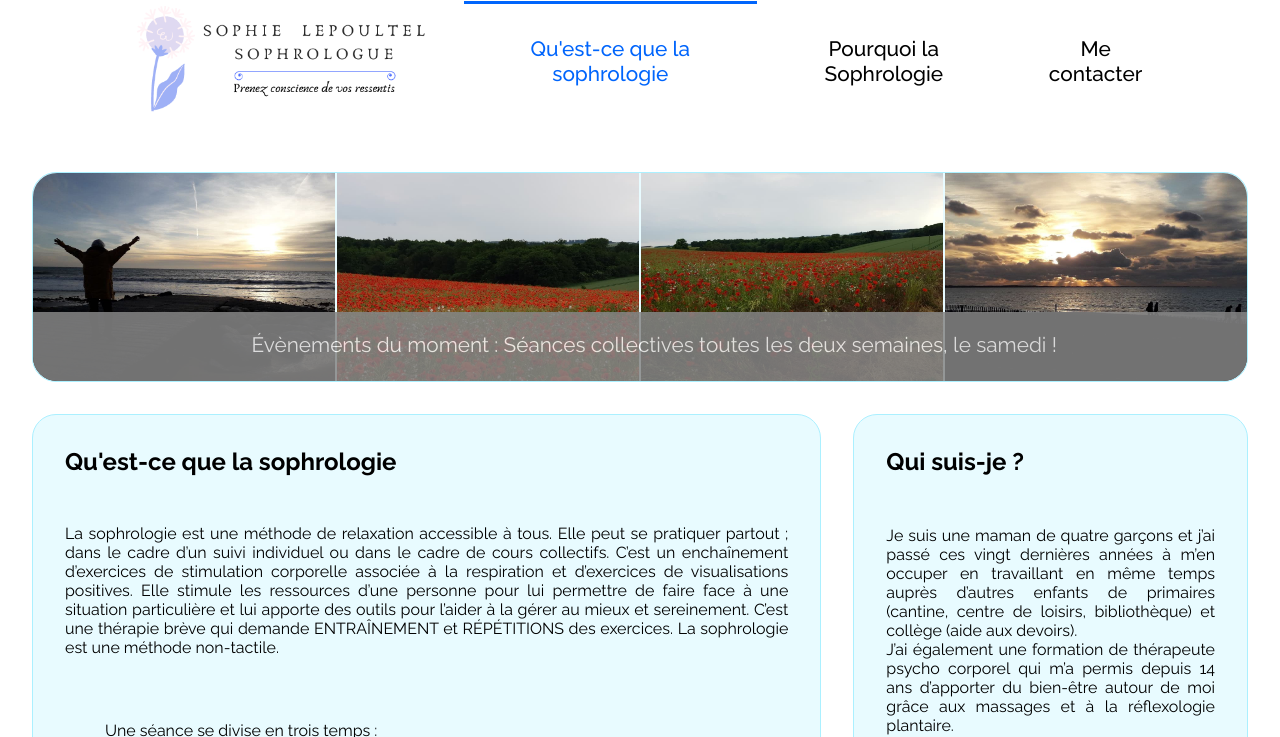
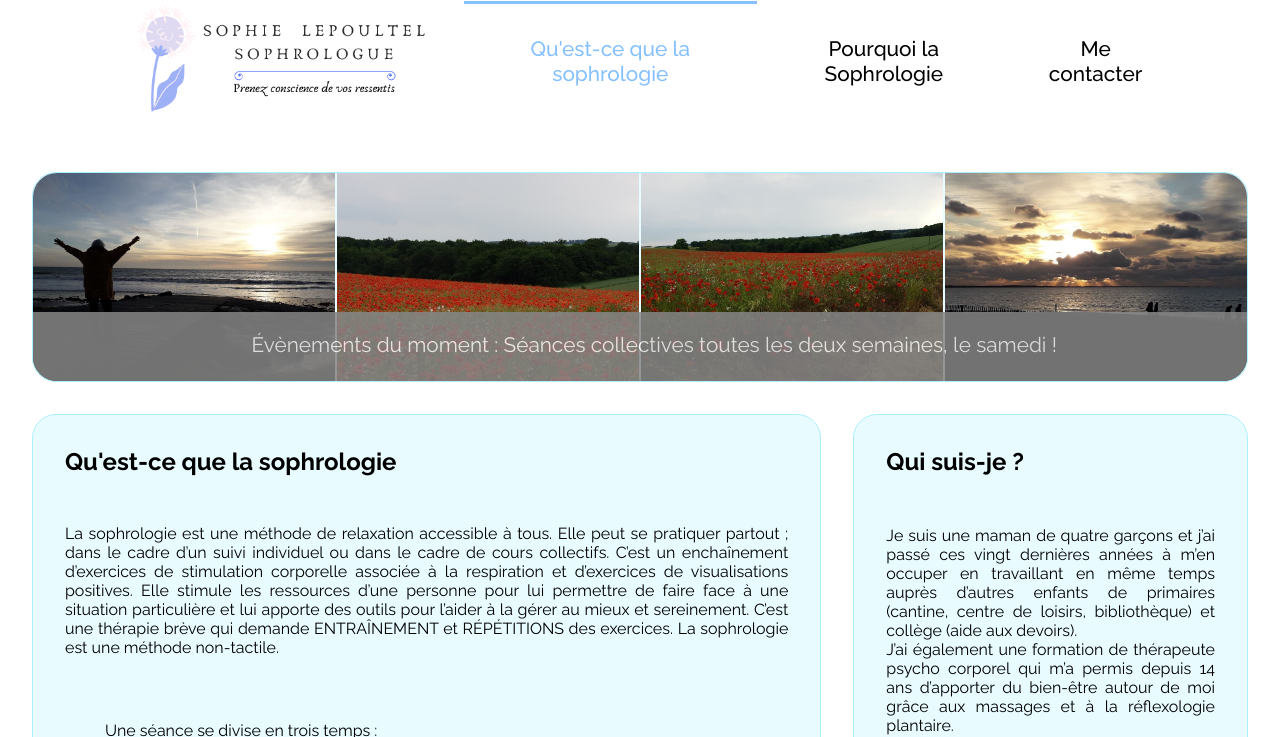
Before and after one commit to LepoultelS/SophieSophrologue, a plain HTML site: page index.html in a window 1280 px wide. In both pictures the pointer is over the link "Qu'est-ce que la sophrologie". Shown: the top 737 px of the page. Drawn offline with Linux system fonts and the light colour scheme.

Commit message:
Nav Color

```diff
--- a/style2.css
+++ b/style2.css
@@ -41,7 +41,7 @@ a {
 }
 
 .headerNavLink:hover {
-  color: #0065FC;
+  color: #85C0FF;
 }
 
 @media screen and (min-width: 601px) {
@@ -50,10 +50,10 @@ a {
     grid-template-areas: "logo . navbar button";
   }
   .headerNavLink[data-active=true] {
-    border-top: 3px solid #0065FC;
+    border-top: 3px solid #85C0FF;
   }
   .headerNavLink:hover {
-    border-top: 3px solid #0065FC;
+    border-top: 3px solid #85C0FF;
   }
 }
 
```
